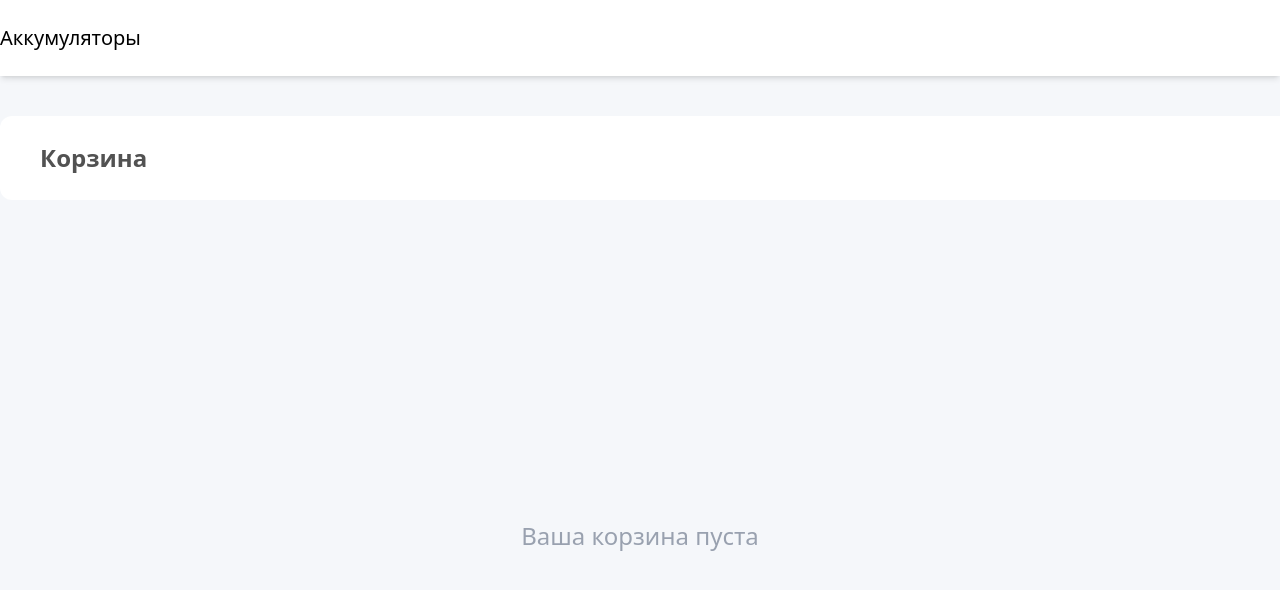
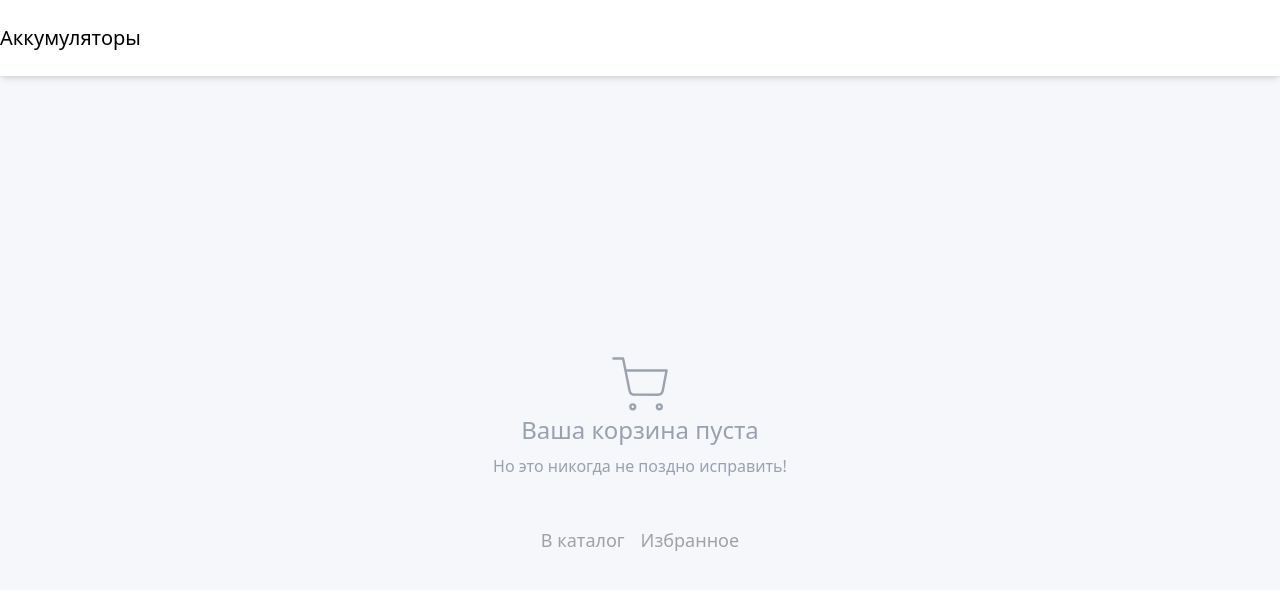
Before and after one commit to dishonoredd/BatteriesDipl, a Next.js app: page /cart in a window 1280 px wide. Shown: the top 590 px of the page. Built offline with nearby package versions, Linux system fonts and the light colour scheme.

Commit message:
Доработка корзины и избр

```diff
--- a/src/app/cart/page.tsx
+++ b/src/app/cart/page.tsx
@@ -1,6 +1,6 @@
 "use client";
 
-import CartNoItems from "@/components/ui/adds/CartNoItems";
+import CartNoItems from "@/components/ui/cart/CartNoItems";
 import CartActiveBtns from "@/components/ui/cart/CartActiveBtns";
 import CatalogCounter from "@/components/ui/catalog/CatalogCounter";
 import { clearCart, useAppDispatch, useAppSelector } from "@/typescript/store";
@@ -8,10 +8,9 @@ import Image from "next/image";
 import Link from "next/link";
 import { useMemo } from "react";
 import { pathRouter } from "../routes/router";
+import CartArrItem from "@/components/ui/cart/CartArrItem";
 
 export default function Cart() {
-  const baterryPath = pathRouter.BATTERY;
-
   const cartArr = useAppSelector((state) => state.cartSlice.cartArr);
 
   const dispatch = useAppDispatch();
@@ -36,8 +35,26 @@ export default function Cart() {
 
   return (
     <>
-      <div className="bg-white rounded-xl w-400 mx-auto my-10 py-5 px-10 flex items-center justify-between">
+      {cartArr.length ? (
+        <>
+          <div className="rounded-xl w-400 mx-auto my-10 py-5  flex items-center justify-between">
             <p className="text-2xl font-semibold text-[#525252]">Корзина</p>
+
+            <button
+              className="text-neutral-400 hover:text-rose-500 transition-colors
+           duration-200 text-lg font-medium flex items-center gap-2 group"
+            >
+              Перейти к оформлению
+              <span className="text-xl group-hover:translate-x-1 transition-transform duration-200">
+                →
+              </span>
+            </button>
+          </div>
+          <div className="w-400 mx-auto bg-white px-16   py-10 rounded-2xl">
+            <header className=" pb-10 flex items-center justify-between">
+              <p className="text-xl text-[#333] font-semibold">
+                Общая стоимость корзины: {totalPrice} ₽
+              </p>
               <button
                 onClick={() => clearAllCart()}
                 className="bg-rose-100 text-rose-400 font-semibold py-2 px-8 text-lg rounded-xl duration-150
@@ -45,66 +62,14 @@ export default function Cart() {
               >
                 Очистить корзину
               </button>
-      </div>
-      {cartArr.length ? (
-        <div className="w-400 mx-auto bg-white p-10 rounded-2xl">
-          <header className=" pb-10 flex items-center justify-between">
-            <p className="text-xl text-[#333] font-semibold">
-              Общая сумма корзины: {totalPrice}
-            </p>
-            <button
-              className="bg-[#333] text-white py-2 px-8 text-lg rounded-xl duration-100
-             hover:bg-[#222]"
-            >
-              Перейти к оформлению
-            </button>
             </header>
             <ul className="flex flex-col gap-2">
               {cartArr.map((item) => (
-              <li
-                key={item.id}
-                className="flex p-4 rounded-2xl duration-100 hover:bg-neutral-100 "
-              >
-                <Image
-                  src={item.img}
-                  alt={"img"}
-                  width={200}
-                  height={200}
-                  className="rounded-xl"
-                />
-                <div className="flex flex-col w-3/5">
-                  <div className="flex flex-col justify-between h-full ml-3">
-                    <div className="w-fit px-4 py-1.5  bg-green-100 text-green-500 text-sm rounded-xl font-medium">
-                      В наличии
-                    </div>
-                    <p className="text-[#333] text-lg">{item.name}</p>
-
-                    <CartActiveBtns acc={item} />
-                  </div>
-                </div>
-                <div className="w-1/5">
-                  <p className="text-rose-400 text-lg font-bold">
-                    {item.price} ₽
-                  </p>
-                  <p className="text-neutral-500 text-md font-semibold">
-                    за шт.
-                  </p>
-                </div>
-                <div className="w-1/5 flex items-start justify-end">
-                  <div className="flex flex-col items-end justify-between h-full w-40">
-                    <CatalogCounter amount={item.amount} acc={item} />
-                    <Link
-                      href={baterryPath + "/" + item.id}
-                      className="text-white bg-neutral-700 px-4 py-1 rounded-xl hover:bg-neutral-800"
-                    >
-                      Подробнее
-                    </Link>
-                  </div>
-                </div>
-              </li>
+                <CartArrItem key={item.id} item={item} />
               ))}
             </ul>
           </div>
+        </>
       ) : (
         <CartNoItems />
       )}
--- a/src/app/favorites/page.tsx
+++ b/src/app/favorites/page.tsx
@@ -11,7 +11,7 @@ import {
 import Image from "next/image";
 import Link from "next/link";
 import { pathRouter } from "../routes/router";
-import FavoriteesNoItems from "@/components/ui/adds/FavoritesNoItems";
+import FavoriteesNoItems from "@/components/ui/favorites/FavoritesNoItems";
 
 export default function Favorites() {
   const favorites = useAppSelector((state) => state.favoritesSlice.favorites);
@@ -29,6 +29,18 @@ export default function Favorites() {
 
   return (
     <>
+      <div className="bg-white rounded-xl w-400 mx-auto my-10 py-5 px-10 flex items-center justify-between">
+        <p className="text-2xl font-semibold text-[#525252]">Корзина</p>
+        <select
+          className="px-4 py-2 bg-white border-2 border-neutral-300
+         rounded-lg focus:outline-none focus:border-gray-400  "
+        >
+          <option>Сначала дешевые</option>
+          <option>Сначала дорогие</option>
+          <option>Сначала старые</option>
+          <option>Сначала новые</option>
+        </select>
+      </div>
       {favorites.length ? (
         <ul>
           {favorites.map((item) => (
--- a/src/components/ui/adds/CartNoItems.tsx
+++ /dev/null
@@ -1,9 +0,0 @@
-export default function CartNoItems() {
-  return (
-    <>
-      <div className="h-skeleton-battyry text-center pt-70 text-2xl text-gray-400">
-        Ваша корзина пуста
-      </div>
-    </>
-  );
-}
--- a/src/components/ui/cart/CartActiveBtns.tsx
+++ b/src/components/ui/cart/CartActiveBtns.tsx
@@ -40,7 +40,7 @@ export default function CartActiveBtns(props: CartBProps) {
       >
         <svg xmlns="http://www.w3.org/2000/svg" width="16" height="16">
           <path
-            fill={pressed ? "rgb(239, 68, 68)" : "currentColor"}
+            fill={pressed ? "rgb(239, 68, 68)" : "#555"}
             d="M11.5 1.5c2.552 0 4.5 1.957 4.5 4.521 0 2.458-1.661 4.416-3.241 5.744-1.617 1.358-3.388 2.258-4.063 2.578-.443.21-.95.21-1.392 0-.675-.32-2.446-1.22-4.063-2.578C1.661 10.437 0 8.479 0 6.02 0 3.457 1.948 1.5 4.5 1.5c1.432 0 2.665.799 3.5 1.926.835-1.127 2.068-1.926 3.5-1.926"
           ></path>
         </svg>
@@ -52,7 +52,7 @@ export default function CartActiveBtns(props: CartBProps) {
       >
         <svg xmlns="http://www.w3.org/2000/svg" width="16" height="16">
           <path
-            fill="currentColor"
+            fill="#555"
             d="M13 6.333c.417 0 .833.235.833.834 0 6.666-.416 8.333-5.833 8.333s-5.834-1.667-5.834-8.333c0-.6.418-.834.834-.834zm-6.667 2.5a.834.834 0 0 0-.833.834v1.666a.834.834 0 1 0 1.666 0V9.667a.834.834 0 0 0-.833-.834m3.333 0a.834.834 0 0 0-.833.834v1.666a.834.834 0 1 0 1.667 0V9.667a.834.834 0 0 0-.834-.834M8.466.5a2.5 2.5 0 0 1 2.371 1.709l.276.826c2.266.09 3.553.406 3.553 1.527 0 .938-.416.938-1.25.938H2.583c-.833 0-1.25 0-1.25-.937 0-1.122 1.288-1.438 3.555-1.528l.274-.826A2.5 2.5 0 0 1 7.535.5zm-.931 1.667a.83.83 0 0 0-.79.57l-.09.265Q7.297 3 8 3q.706 0 1.345.002l-.089-.266a.83.83 0 0 0-.79-.569z"
           ></path>
         </svg>
--- /dev/null
+++ b/src/components/ui/cart/CartArrItem.tsx
@@ -0,0 +1,61 @@
+import { CartItem } from "@/types/CartItemType";
+import CartActiveBtns from "./CartActiveBtns";
+import Image from "next/image";
+import CatalogCounter from "../catalog/CatalogCounter";
+import Link from "next/link";
+import { pathRouter } from "@/app/routes/router";
+
+type CartArrP = {
+  item: CartItem;
+};
+
+export default function CartArrItem(props: CartArrP) {
+  const baterryPath = pathRouter.BATTERY;
+
+  return (
+    <li
+      key={props.item.id}
+      className="flex p-4 bg-neutral-50 rounded-2xl duration-100 hover:bg-neutral-100 "
+    >
+      <Image
+        src={props.item.img}
+        alt={"img"}
+        width={200}
+        height={200}
+        className="rounded-xl"
+      />
+      <div className="flex flex-col w-3/5">
+        <div className="flex flex-col justify-between h-full ml-3">
+          <p className="text-[#333] text-lg">{props.item.name}</p>
+          <div className="w-fit px-4 py-1.5  bg-green-100 text-green-500 text-sm rounded-xl font-medium">
+            В наличии
+          </div>
+
+          <CartActiveBtns acc={props.item} />
+        </div>
+      </div>
+      <div className="w-1/5">
+        <p className="text-rose-400 text-lg font-bold">{props.item.price} ₽</p>
+        <p className="text-neutral-500 text-md font-semibold">за шт.</p>
+      </div>
+      <div className="w-1/5 flex items-start justify-end">
+        <div className="flex flex-col items-end justify-between h-full w-40">
+          <CatalogCounter amount={props.item.amount} acc={props.item} />
+          {/* <Link
+                      href={baterryPath + "/" + item.id}
+                      className="text-neutral-600 border border-neutral-300 px-4 py-1.5 rounded-xl
+                       hover:border-rose-400 hover:text-rose-500 hover:bg-rose-50 transition-all duration-200 text-sm font-medium"
+                    >
+                      Подробнее
+                    </Link> */}
+          <Link
+            href={baterryPath + "/" + props.item.id}
+            className="text-neutral-400 hover:text-rose-500 transition-colors duration-200 text-sm font-medium flex items-center gap-1"
+          >
+            Подробнее
+          </Link>
+        </div>
+      </div>
+    </li>
+  );
+}
--- /dev/null
+++ b/src/components/ui/cart/CartNoItems.tsx
@@ -0,0 +1,50 @@
+import { pathRouter } from "@/app/routes/router";
+import Link from "next/link";
+
+export default function CartNoItems() {
+  const homePath = pathRouter.HOME;
+  const favoritesPath = pathRouter.FAVORITES;
+
+  return (
+    <>
+      <div className="h-skeleton-battyry  pt-70 flex flex-col items-center">
+        <svg
+          xmlns="http://www.w3.org/2000/svg"
+          width="58"
+          height="58"
+          viewBox="0 0 24 24"
+          fill="none"
+          stroke="rgb(156, 163, 175)"
+          strokeWidth="1"
+          strokeLinecap="round"
+          strokeLinejoin="round"
+        >
+          <circle cx="9" cy="21" r="1" />
+          <circle cx="20" cy="21" r="1" />
+          <path d="M1 1h4l2.68 13.39a2 2 0 0 0 2 1.61h9.72a2 2 0 0 0 2-1.61L23 6H6" />
+        </svg>
+        <p className="text-2xl text-gray-400 mb-2">Ваша корзина пуста</p>
+        <p className="text-gray-400 text-base">
+          Но это никогда не поздно исправить!
+        </p>
+
+        <div className="max-w-md mx-auto mt-12">
+          <div className="flex gap-4 justify-center">
+            <Link
+              href={homePath}
+              className="text-neutral-400 hover:text-rose-500 transition-colors duration-200 text-lg font-medium flex items-center gap-2 group"
+            >
+              В каталог
+            </Link>
+            <Link
+              href={favoritesPath}
+              className="text-neutral-400 hover:text-rose-500 transition-colors duration-200 text-lg font-medium flex items-center gap-2 group"
+            >
+              Избранное
+            </Link>
+          </div>
+        </div>
+      </div>
+    </>
+  );
+}
```
Also changed, not shown: src/components/ui/favorites/FavoritesNoItems.tsx (renamed from src/components/ui/adds/FavoritesNoItems.tsx). Lines whose indentation alone changed are shown as unchanged.
